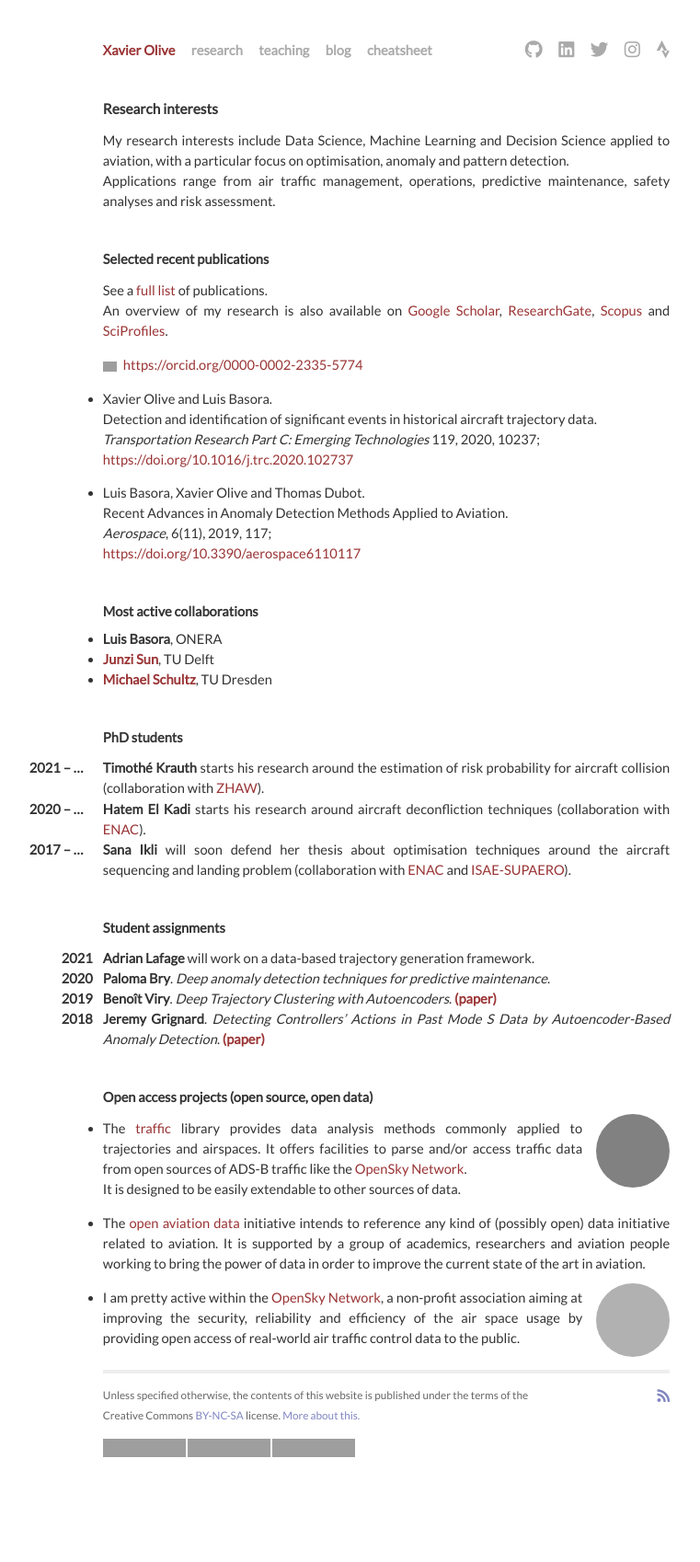
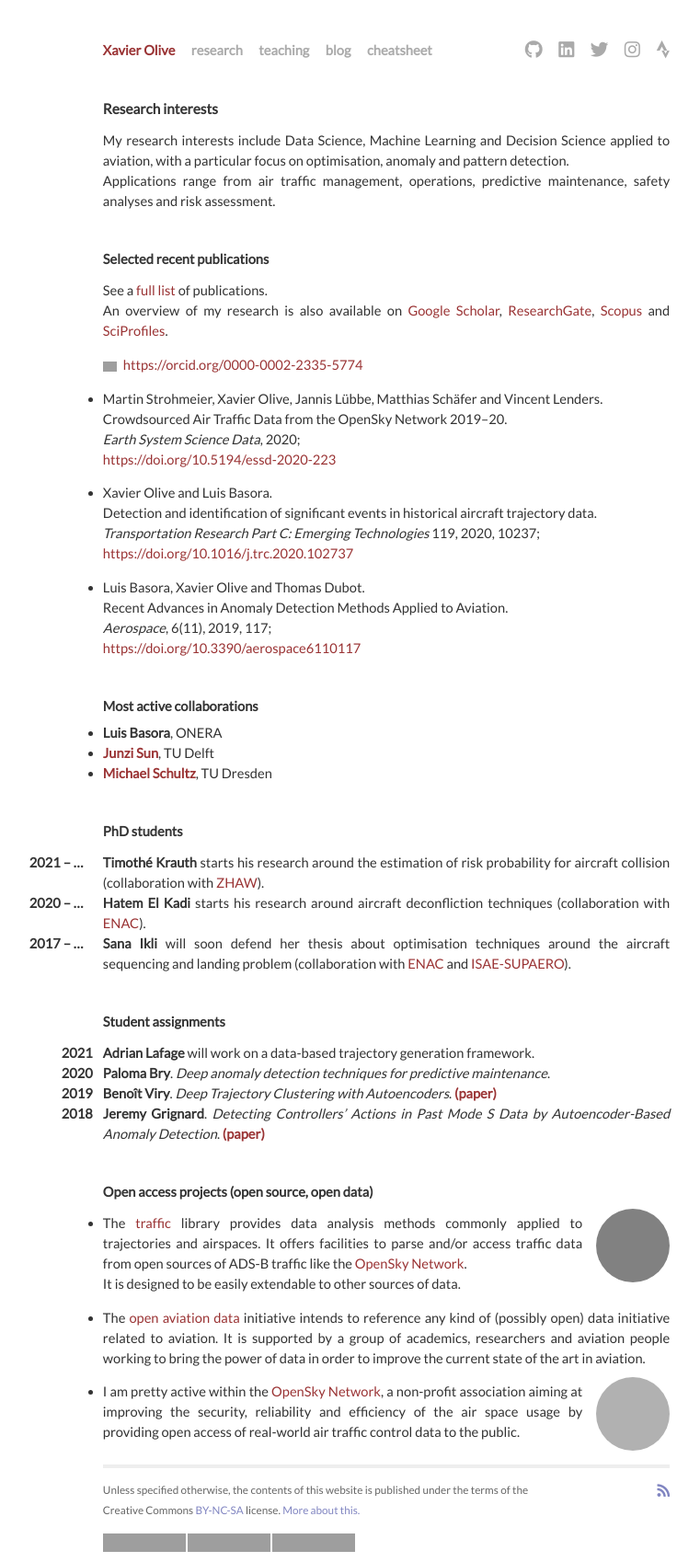
Before and after one commit to xoolive/xoolive.github.io, a Jekyll site: the page built from _pages/research.md, in a window 1280 px wide, cut to the strip 0-1698 px from the top of the page. Shown: the whole strip at 92% size, without its empty margins (220-981 px from the left). Built offline with Jekyll 4.4.1, drawn with Linux system fonts in a browser that asks for light colours; nearby versions of some CDN libraries; before the commit the page ends 1596 px from its top, so only the background shows below that; grey boxes are pictures that could not be loaded.

Commit message:
minor edits

```diff
--- a/_pages/research.md
+++ b/_pages/research.md
@@ -16,6 +16,11 @@ See a [full list](/publications/) of publications.
 An overview of my research is also available on [Google Scholar](https://scholar.google.fr/citations?user=mUHbacsAAAAJ&hl=fr&sortby=pubdate), [ResearchGate](https://www.researchgate.net/profile/Xavier_Olive2), [Scopus](https://www.scopus.com/authid/detail.uri?authorId=57219756804) and [SciProfiles](https://sciprofiles.com/profile/681188).
 
 <div itemscope itemtype="https://schema.org/Person"><a itemprop="sameAs" content="https://orcid.org/0000-0002-2335-5774" href="https://orcid.org/0000-0002-2335-5774" target="orcid.widget" rel="me noopener noreferrer" style="vertical-align:top;"><img src="https://orcid.org/sites/default/files/images/orcid_16x16.png" style="width:1em;margin-right:.5em;" alt="ORCID iD icon">https://orcid.org/0000-0002-2335-5774</a></div>
+
+- Martin Strohmeier, Xavier Olive, Jannis Lübbe, Matthias Schäfer and Vincent Lenders.
+  Crowdsourced Air Traffic Data from the OpenSky Network 2019–20.
+  _Earth System Science Data_, 2020;
+  [https://doi.org/10.5194/essd-2020-223](https://doi.org/10.5194/essd-2020-223)
 
 - Xavier Olive and Luis Basora.
   Detection and identification of significant events in historical aircraft trajectory data.
```
Also changed, not shown: _pages/publications.md (+1 -1 lines).
